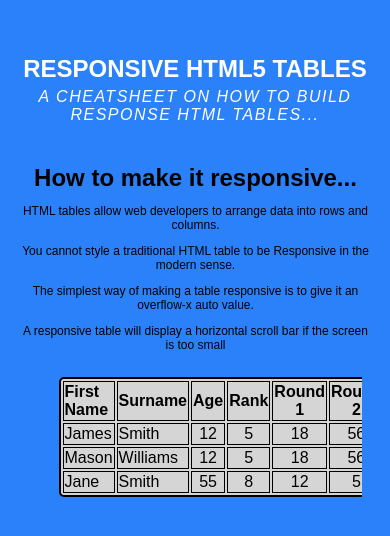
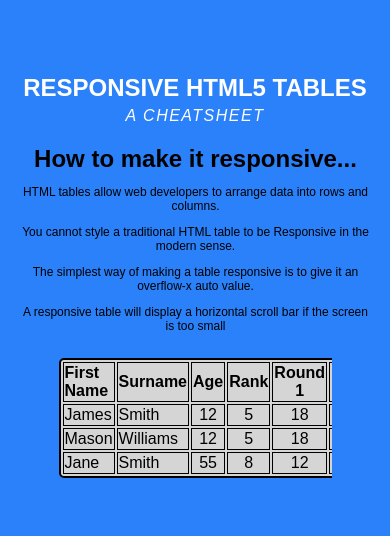
Before and after one commit to adamrichardturner/cheatsheet, a plain HTML site: page index.html in a window 390 px wide. Shown: the part 156-692 px from the top of the page. Drawn offline with Linux system fonts and the light colour scheme; a web font is replaced by a local one.

Commit message:
Style updates

```diff
--- a/css/style.css
+++ b/css/style.css
@@ -17,6 +17,23 @@ body {
 body {
     background: #2a81fa;
     font-family: 'Allerta', sans-serif;
+}
+
+/* width */
+::-webkit-scrollbar {
+    width: 20px;
+}
+
+/* Track */
+::-webkit-scrollbar-track {
+    box-shadow: inset 0 0 5px grey;
+    border-radius: 10px;
+}
+
+/* Handle */
+::-webkit-scrollbar-thumb {
+    background: #d5d5d5;
+    border-radius: 10px;
 }
 
 main {
@@ -99,6 +116,7 @@ table {
     border: 2px solid black;
     border-radius: 5px;
     margin: 0 auto;
+    width: 100%;
 }
 
 table .name {
@@ -142,9 +160,15 @@ table th {
     }
 }
 
+@media only screen and (max-width: 1091px) {
+    div.table-wrapper {
+        padding: 0;
+    }
+}
+
 @media only screen and (max-width: 779px) {
     header {
-        padding: 20px;
+        padding: 20px 0px 0px 0px;
     }
 
     header h1 {
--- a/index.html
+++ b/index.html
@@ -19,7 +19,7 @@
     <div class="body-wrapper">
         <header>
             <h1 class="heading">Responsive HTML5 Tables</h1>
-            <p>A cheatsheet on how to build Response HTML Tables...</p>
+            <p>A cheatsheet</p>
         </header>
 
         <main>
```
